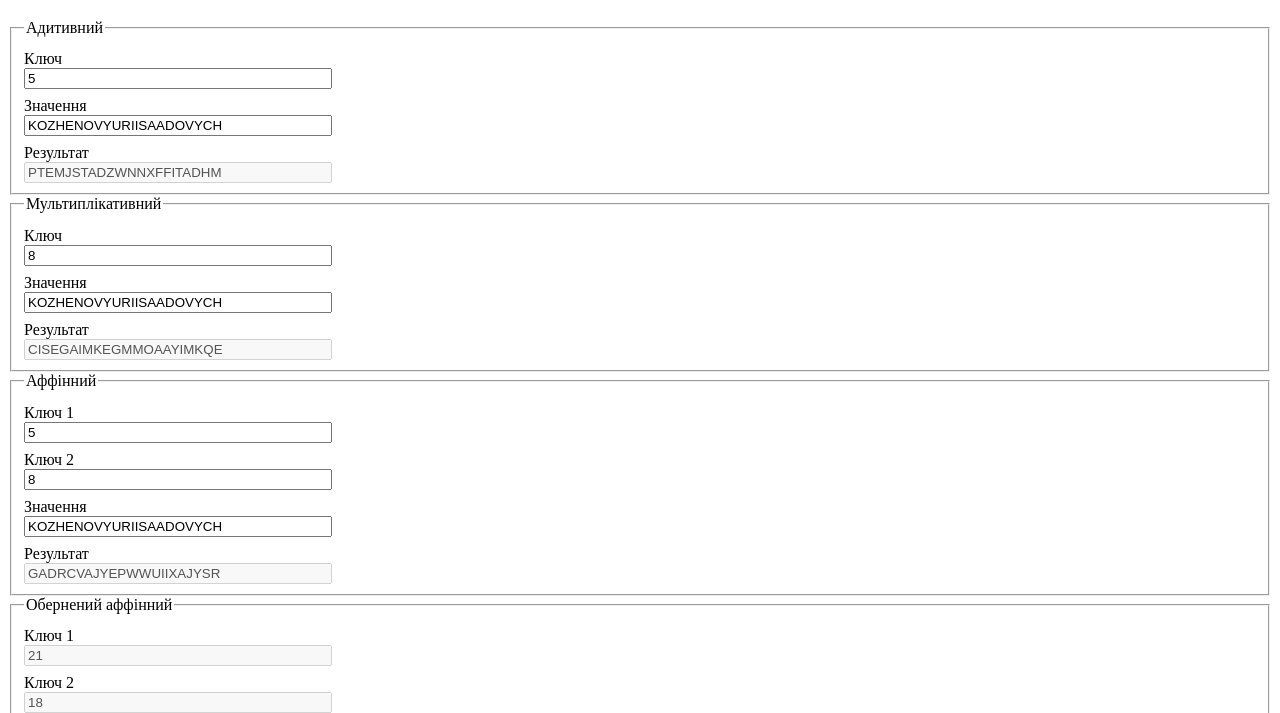
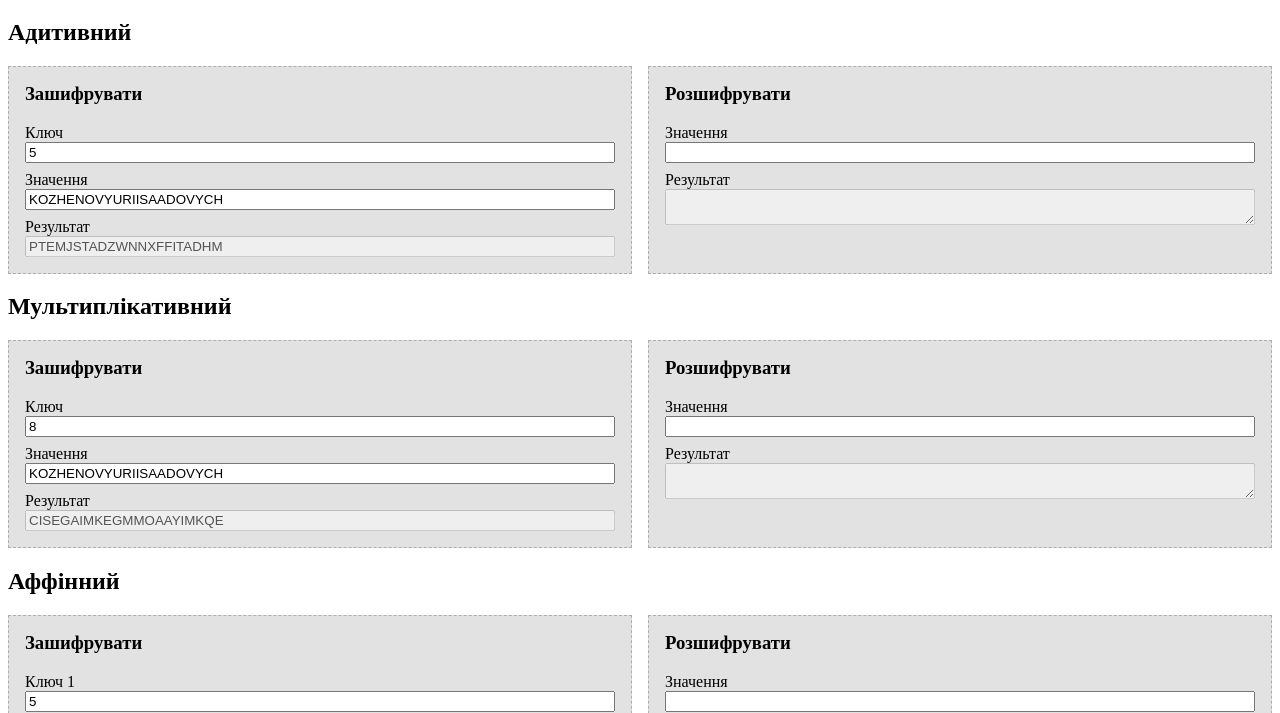
Before and after one commit to yurykozhenov/infosec, a website: page lab1/lab1.html in a window 1280 px wide. Shown: the part 87-800 px from the top of the page. Drawn offline with Linux system fonts and the light colour scheme.

Commit message:
Finish lab 1

```diff
--- /dev/null
+++ b/constants.js
@@ -0,0 +1,2 @@
+window.ALPHABET = Array.from('ABCDEFGHIJKLMNOPQRSTUVWXYZ');
+window.ALPHABET_LENGTH = ALPHABET.length;
--- /dev/null
+++ b/lab1/lab1-cipher.js
@@ -0,0 +1,45 @@
+window.Cipher = function() {
+  class Cipher {
+    static additive(value, key) {
+      return this._transform(value, char => ALPHABET[(ALPHABET.indexOf(char) + key) % ALPHABET_LENGTH]);
+    }
+
+    static multiplicative(value, key) {
+      return this._transform(value, char => ALPHABET[(ALPHABET.indexOf(char) * key) % ALPHABET_LENGTH]);
+    }
+
+    static affine(value, key1, key2) {
+      return this._transform(value, char => ALPHABET[(ALPHABET.indexOf(char) * key1 + key2) % ALPHABET_LENGTH]);
+    }
+
+    static reversedAffine(value, key1, key2) {
+      if (this.inverseMultiplicativeKey(key1) == null) {
+        return 'Impossible to decrypt';
+      }
+
+      return this._transform(value, char => ALPHABET[((ALPHABET.indexOf(char) + key2) * key1) % ALPHABET_LENGTH]);
+    }
+
+    static _transform(value, transformFunc) {
+      return Array.from(value.toUpperCase())
+        .filter(char => ALPHABET.indexOf(char) !== -1)
+        .map(char => transformFunc(char)).join('');
+    }
+
+    static inverseAdditiveKey(key) {
+      return ALPHABET_LENGTH - (key % ALPHABET_LENGTH);
+    }
+
+    static inverseMultiplicativeKey(key) {
+      for (let i = 1; i <= ALPHABET_LENGTH; i++) {
+        if ((i * key) % ALPHABET_LENGTH === 1) {
+          return i;
+        }
+      }
+
+      return null;
+    }
+  }
+
+  return Cipher;
+}();
--- /dev/null
+++ b/lab1/lab1-ui.js
@@ -0,0 +1,100 @@
+window.Z = (function() {
+  function init() {
+    const variant = 5;
+    const name = 'KOZHENOVYURIISAADOVYCH';
+
+    const additiveForm = document.encryptAdditiveForm;
+    additiveForm.key.value = variant;
+    additiveForm.value.value = name;
+
+    const multiplicativeForm = document.encryptMultiplicativeForm;
+    multiplicativeForm.key.value = variant + 3;
+    multiplicativeForm.value.value = name;
+
+    const affineForm = document.encryptAffineForm;
+    affineForm.key1.value = variant;
+    affineForm.key2.value = variant + 3;
+    affineForm.value.value = name;
+
+    encryptAdditive();
+    encryptMultiplicative();
+    encryptAffine();
+  }
+
+  function encryptAdditive() {
+    const form = document.encryptAdditiveForm;
+    const value = form.value.value;
+    const key = Number(form.key.value);
+
+    form.result.value = Cipher.additive(value, key);
+  }
+
+  function encryptMultiplicative() {
+    const form = document.encryptMultiplicativeForm;
+    const value = form.value.value;
+    const key = Number(form.key.value);
+
+    form.result.value = Cipher.multiplicative(value, key);
+  }
+
+  function encryptAffine() {
+    const form = document.encryptAffineForm;
+    const value = form.value.value;
+    const key1 = Number(form.key1.value);
+    const key2 = Number(form.key2.value);
+
+    form.result.value = Cipher.affine(value, key1, key2);
+  }
+
+  function decryptAdditive() {
+    const form = document.decryptAdditiveForm;
+    const value = form.value.value;
+
+    const result = [];
+
+    for (let i = 0; i < ALPHABET_LENGTH; i++) {
+      result.push(`${i}: ${Cipher.additive(value, i)}`);
+    }
+
+    form.result.value = result.join('\n');
+  }
+
+  function decryptMultiplicative() {
+    const form = document.decryptMultiplicativeForm;
+    const value = form.value.value;
+
+    const result = [];
+
+    for (let i = 0; i < ALPHABET_LENGTH; i++) {
+      result.push(`${i}: ${Cipher.multiplicative(value, i)}`);
+    }
+
+    form.result.value = result.join('\n');
+  }
+
+  function decryptAffine() {
+    const form = document.decryptAffineForm;
+    const value = form.value.value;
+
+    const result = [];
+
+    for (let i = 0; i < ALPHABET_LENGTH; i++) {
+      for (let j = 0; j < ALPHABET_LENGTH; j++) {
+        result.push(`${i}, ${j}: ${Cipher.reversedAffine(value, i, j)}`);
+      }
+    }
+
+    form.result.value = result.join('\n');
+  }
+
+  init();
+
+  return {
+    encryptAdditive,
+    encryptMultiplicative,
+    encryptAffine,
+    decryptAdditive,
+    decryptMultiplicative,
+    decryptAffine,
+  }
+})();
--- a/lab1/lab1.html
+++ b/lab1/lab1.html
@@ -5,117 +5,152 @@
     <meta name="viewport" content="width=device-width, initial-scale=1">
     <title>Захист інформації</title>
 
-    <style>
-      form :not(:last-child) {
-        margin-bottom: 8px;
-      }
+    <link rel="stylesheet" href="../styles.css">
+  </head>
 
-      input {
-        display: block;
-        width: 300px;
-      }
-    </style>
-  </head>
   <body>
     <a href="../index.html">Назад на головну сторінку</a>
 
     <h1>Тема №1 - Шифри заміни</h1>
 
-    <form name="additiveForm">
-      <fieldset>
-        <legend>Адитивний</legend>
+    <main>
+      <section>
+        <h2>Адитивний</h2>
+
+        <section>
+          <article>
+            <form name="encryptAdditiveForm">
+              <h3>Зашифрувати</h3>
 
               <div>
                 <label>Ключ</label>
-          <input name="key" type="number" min="1" onchange="Z.calculateAdditive()">
+                <input name="key" type="number" min="1" onchange="Z.encryptAdditive()">
               </div>
 
               <div>
                 <label>Значення</label>
-          <input name="value" onchange="Z.calculateAdditive()">
+                <input name="value" onchange="Z.encryptAdditive()">
               </div>
 
               <div>
                 <label>Результат</label>
                 <input name="result" disabled>
               </div>
-      </fieldset>
             </form>
+          </article>
 
-    <form name="multiplicativeForm">
-      <fieldset>
-        <legend>Мультиплікативний</legend>
+          <article>
+            <form name="decryptAdditiveForm">
+              <h3>Розшифрувати</h3>
 
-        <div class="field-group">
+              <div>
+                <label>Значення</label>
+                <input name="value" onchange="Z.decryptAdditive()">
+              </div>
+
+              <div>
+                <label>Результат</label>
+                <textarea name="result" disabled></textarea>
+              </div>
+            </form>
+          </article>
+        </section>
+      </section>
+
+      <section>
+        <h2>Мультиплікативний</h2>
+
+        <section>
+          <article>
+            <form name="encryptMultiplicativeForm">
+              <h3>Зашифрувати</h3>
+
+              <div>
                 <label>Ключ</label>
-          <input name="key" type="number" min="1" onchange="Z.calculateMultiplicative()">
+                <input name="key" type="number" min="1" onchange="Z.encryptMultiplicative()">
               </div>
 
               <div>
                 <label>Значення</label>
-          <input name="value" onchange="Z.calculateMultiplicative()">
+                <input name="value" onchange="Z.encryptMultiplicative()">
               </div>
 
               <div>
                 <label>Результат</label>
                 <input name="result" disabled>
               </div>
-      </fieldset>
             </form>
+          </article>
 
+          <article>
+            <form name="decryptMultiplicativeForm">
+              <h3>Розшифрувати</h3>
 
-    <form name="affineForm">
-      <fieldset>
-        <legend>Аффінний</legend>
+              <div>
+                <label>Значення</label>
+                <input name="value" onchange="Z.decryptMultiplicative()">
+              </div>
+
+              <div>
+                <label>Результат</label>
+                <textarea name="result" disabled></textarea>
+              </div>
+            </form>
+          </article>
+        </section>
+      </section>
+
+      <section>
+        <h2>Аффінний</h2>
+
+        <section>
+          <article>
+            <form name="encryptAffineForm">
+              <h3>Зашифрувати</h3>
 
               <div>
                 <label>Ключ 1</label>
-          <input name="key1" type="number" min="1" onchange="Z.calculateAffine()">
+                <input name="key1" type="number" min="1" onchange="Z.encryptAffine()">
               </div>
 
               <div>
                 <label>Ключ 2</label>
-          <input name="key2" type="number" min="1" onchange="Z.calculateAffine()">
+                <input name="key2" type="number" min="1" onchange="Z.encryptAffine()">
               </div>
 
               <div>
                 <label>Значення</label>
-          <input name="value" onchange="Z.calculateAffine()">
+                <input name="value" onchange="Z.encryptAffine()">
               </div>
 
               <div>
                 <label>Результат</label>
                 <input name="result" disabled>
               </div>
-      </fieldset>
             </form>
+          </article>
 
-    <form name="reversedAffineForm">
-      <fieldset>
-        <legend>Обернений аффінний</legend>
-
-        <div>
-          <label>Ключ 1</label>
-          <input name="key1" type="number" min="1" disabled>
-        </div>
-
-        <div>
-          <label>Ключ 2</label>
-          <input name="key2" type="number" min="1" disabled>
-        </div>
+          <article>
+            <form name="decryptAffineForm">
+              <h3>Розшифрувати</h3>
 
               <div>
                 <label>Значення</label>
-          <input name="value" disabled>
+                <input name="value" onchange="Z.decryptAffine()">
               </div>
 
               <div>
                 <label>Результат</label>
-          <input name="result" disabled>
+                <textarea name="result" disabled></textarea>
               </div>
-      </fieldset>
             </form>
+          </article>
+        </section>
+      </section>
+    </main>
 
-    <script src="lab1.js"></script>
+    <script src="../constants.js"></script>
+    <script src="lab1-cipher.js"></script>
+    <script src="lab1-ui.js"></script>
   </body>
 </html>
--- a/lab1/lab1.js
+++ /dev/null
@@ -1,107 +0,0 @@
-window.Z = (function() {
-  const ALPHABET = Array.from('ABCDEFGHIJKLMNOPQRSTUVWXYZ');
-  const ALPHABET_LENGTH = ALPHABET.length;
-
-  function additiveCipher(value, key) {
-    const transform = char => ALPHABET[(ALPHABET.indexOf(char) + key) % ALPHABET_LENGTH];
-    return Array.from(value).map(char => transform(char)).join('');
-  }
-
-  function multiplicativeCipher(value, key) {
-    const transform = char => ALPHABET[(ALPHABET.indexOf(char) * key) % ALPHABET_LENGTH];
-    return Array.from(value).map(char => transform(char)).join('');
-  }
-
-  function affineCipher(value, key1, key2) {
-    const transform = char => ALPHABET[(ALPHABET.indexOf(char) * key1 + key2) % ALPHABET_LENGTH];
-    return Array.from(value).map(char => transform(char)).join('');
-  }
-
-  function reversedAffineCipher(value, key1, key2) {
-    const transform = char => ALPHABET[((ALPHABET.indexOf(char) + key2) * key1) % ALPHABET_LENGTH];
-    return Array.from(value).map(char => transform(char)).join('');
-  }
-
-  function init() {
-    const variant = 5;
-    const name = 'KOZHENOVYURIISAADOVYCH';
-
-    const additiveForm = document.additiveForm;
-    additiveForm.key.value = variant;
-    additiveForm.value.value = name;
-
-    const multiplicativeForm = document.multiplicativeForm;
-    multiplicativeForm.key.value = variant + 3;
-    multiplicativeForm.value.value = name;
-
-    const affineForm = document.affineForm;
-    affineForm.key1.value = variant;
-    affineForm.key2.value = variant + 3;
-    affineForm.value.value = name;
-  }
-
-  function calculateAdditive() {
-    const form = document.additiveForm;
-    const value = form.value.value;
-    const key = Number(form.key.value);
-
-    form.result.value = additiveCipher(value, key);
-  }
-
-  function calculateMultiplicative() {
-    const form = document.multiplicativeForm;
-    const value = form.value.value;
-    const key = Number(form.key.value);
-
-    form.result.value = multiplicativeCipher(value, key);
-  }
-
-  function calculateAffine() {
-    const form = document.affineForm;
-    const value = form.value.value;
-    const key1 = Number(form.key1.value);
-    const key2 = Number(form.key2.value);
-
-    const result = affineCipher(value, key1, key2);
-    form.result.value = result;
-
-    calculateReversedAffine(result, key1, key2);
-  }
-
-  function calculateReversedAffine(value, key1, key2) {
-    const form = document.reversedAffineForm;
-
-    form.value.value = value;
-    const invertedKey1 = inverseMultiplicativeKey(key1);
-    form.key1.value = invertedKey1;
-    const invertedKey2 = inverseAdditiveKey(key2);
-    form.key2.value = invertedKey2;
-
-    form.result.value = reversedAffineCipher(value, invertedKey1, invertedKey2);
-  }
-
-  function inverseAdditiveKey(key) {
-    return ALPHABET_LENGTH - (key % ALPHABET_LENGTH);
-  }
-
-  function inverseMultiplicativeKey(key) {
-    for (let i = 1; i <= ALPHABET_LENGTH; i++) {
-      if ((i * key) % ALPHABET_LENGTH === 1) {
-        return i;
-      }
-    }
-
-    return null;
-  }
-
-  init();
-  calculateAdditive();
-  calculateMultiplicative();
-  calculateAffine();
-
-  return {
-    calculateAdditive,
-    calculateMultiplicative,
-    calculateAffine,
-  }
-})();
--- /dev/null
+++ b/styles.css
@@ -0,0 +1,43 @@
+* {
+  box-sizing: border-box;
+}
+
+h3 {
+  margin-top: 0;
+}
+
+form  {
+  background: #e2e2e2;
+  border: 1px dashed #aeaeae;
+  padding: 16px;
+}
+
+input, textarea {
+  display: block;
+  width: 100%;
+}
+
+textarea {
+  resize: vertical;
+}
+
+main > section > section {
+  display: flex;
+  flex-direction: row;
+}
+
+main > section > section > article {
+  flex: 1 0 auto;
+}
+
+main > section > section > article:not(:last-child) {
+  margin-right: 16px;
+}
+
+main > section > section > article > form {
+  height: 100%;
+}
+
+main > section > section > article > form > div:not(:last-child) {
+  margin-bottom: 8px;
+}
```
Also changed, not shown: index.html (+1 -0 lines), lab2/lab2.html (added, +13 -0 lines). Lines whose indentation alone changed are shown as unchanged.
